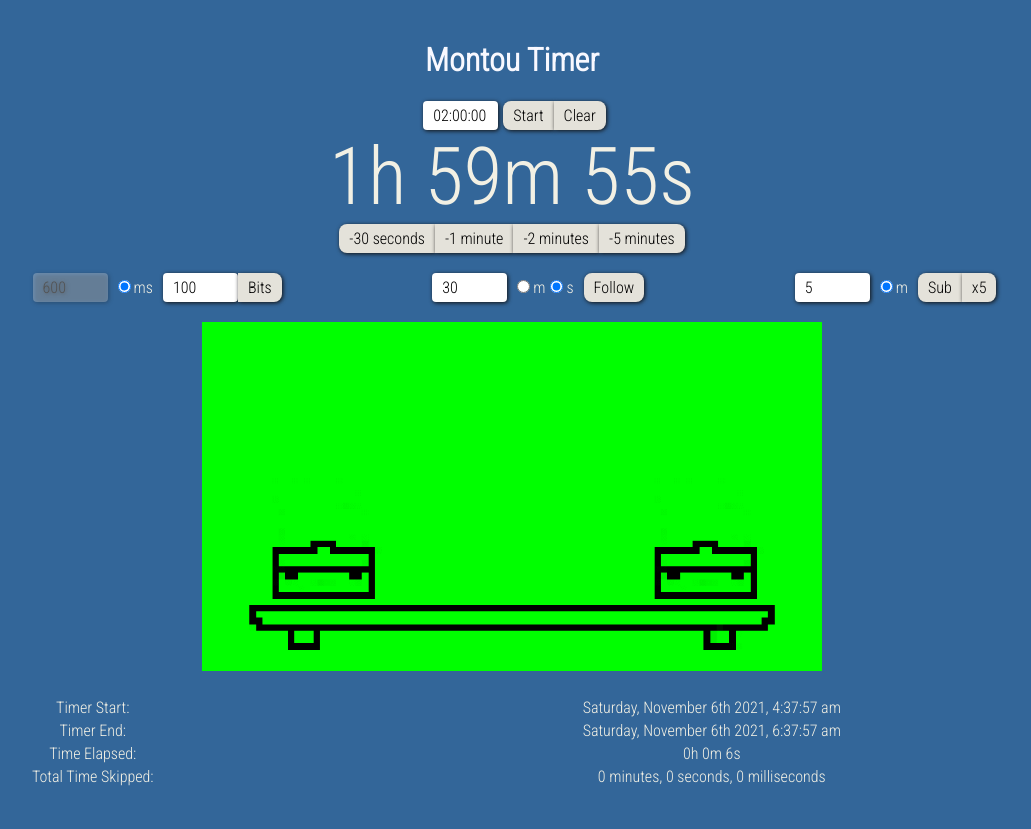
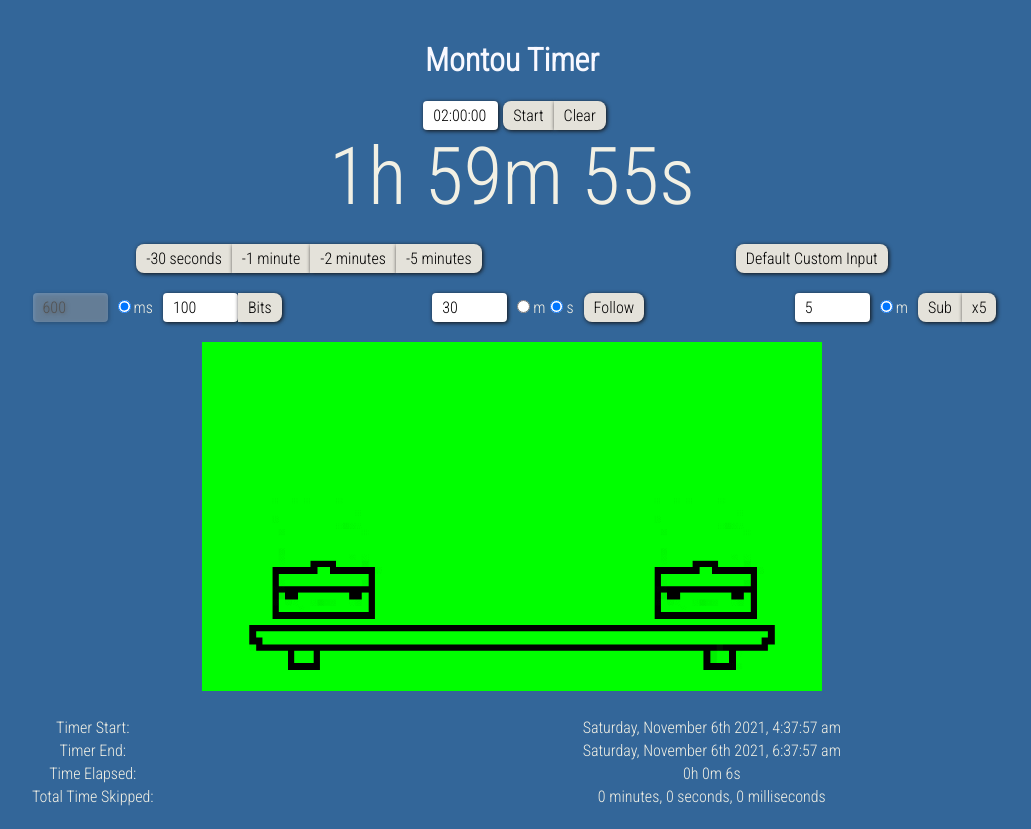
Before and after one commit to rrTong/montou-timer, a React (Create React App) app: page / in a window 1280 px wide. Shown: the whole page, without its empty margins (128-1159 px from the left). Built offline with nearby package versions, Linux system fonts and the light colour scheme.

Commit message:
default custom input button

```diff
--- a/src/components/Timer.js
+++ b/src/components/Timer.js
@@ -24,6 +24,13 @@ const Timer = ({ timerStart, timerEnd }) => {
   const [followInput, setFollowInput] = useState(30);
   const [followSelectedOption, setFollowSelectedOption] = useState("seconds");
   const [subInput, setSubInput] = useState(5);
+
+  const handleDefaultInput = () => {
+    setBitsInput(100);
+    setFollowInput(30);
+    setFollowSelectedOption("seconds");
+    setSubInput(5);
+  };
 
   const skipTime = (amount, unit, gif) => {
     if (unit === "minutes") {
@@ -129,6 +136,7 @@ const Timer = ({ timerStart, timerEnd }) => {
         <span className="timer-text">{timeDiff.seconds()}s</span>
       </div>
       <div id="dashboard">
+        <div className="dashboard-panel">
           <div>
             <button
               className="button"
@@ -198,6 +206,12 @@ const Timer = ({ timerStart, timerEnd }) => {
             >
               -5 minutes
             </button>
+          </div>
+          <div>
+            <button className="button" onClick={handleDefaultInput}>
+              Default Custom Input
+            </button>
+          </div>
         </div>
         <div className="dashboard-panel">
           <form onSubmit={(e) => handleBitsSubmit(e)}>
```
Lines whose indentation alone changed are shown as unchanged.
